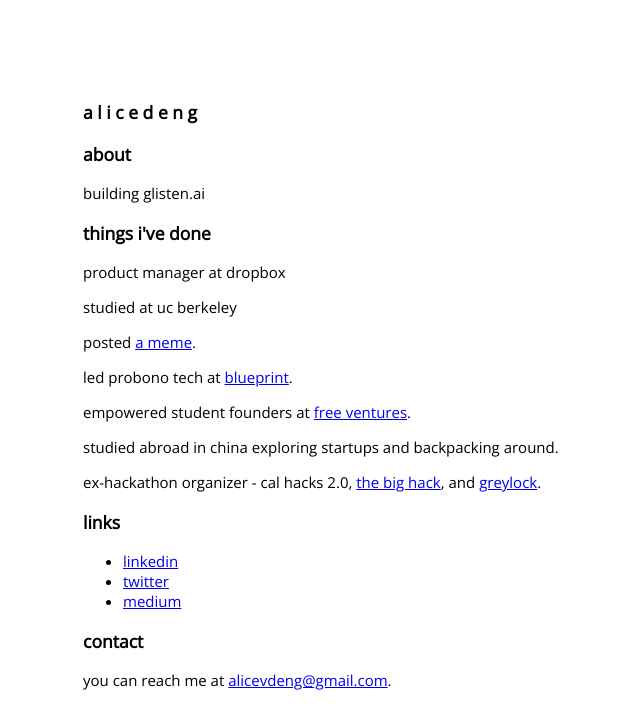
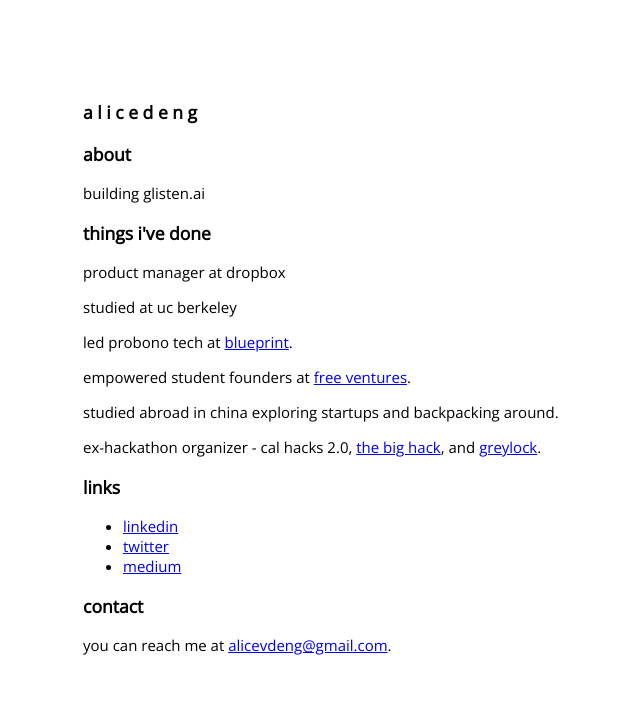
Before and after one commit to alicevdeng/alicedeng.github.io, a plain HTML site: page index.html in a window 1280 px wide. Shown: the whole page, without its empty margins (157-797 px from the left). Drawn offline with nearby package versions, Linux system fonts and the light colour scheme.

Commit message:
Update index.html

```diff
--- a/index.html
+++ b/index.html
@@ -31,7 +31,6 @@
       <h3>things i've done </h3>
       <p>product manager at dropbox</p>
       <p>studied at uc berkeley</p>
-      <p>posted <a href="https://www.facebook.com/groups/UCBMFET/permalink/2028869207391100/">a meme</a>.</p>
       <p>led probono tech at <a href="https://www.calblueprint.org/">blueprint</a>.</p>
       <p>empowered student founders at <a href="http://www.freeventures.org/"> free ventures</a>.</p>
       <p>studied abroad in china exploring startups and backpacking around.</p>
@@ -51,5 +50,8 @@
       <h3>contact</h3>
       <p>you can reach me at <a href="mailto:alicevdeng@gmail.com">alicevdeng@gmail.com</a>.</p>
     </footer>
+
+
+
   </body>
 </html>
```
